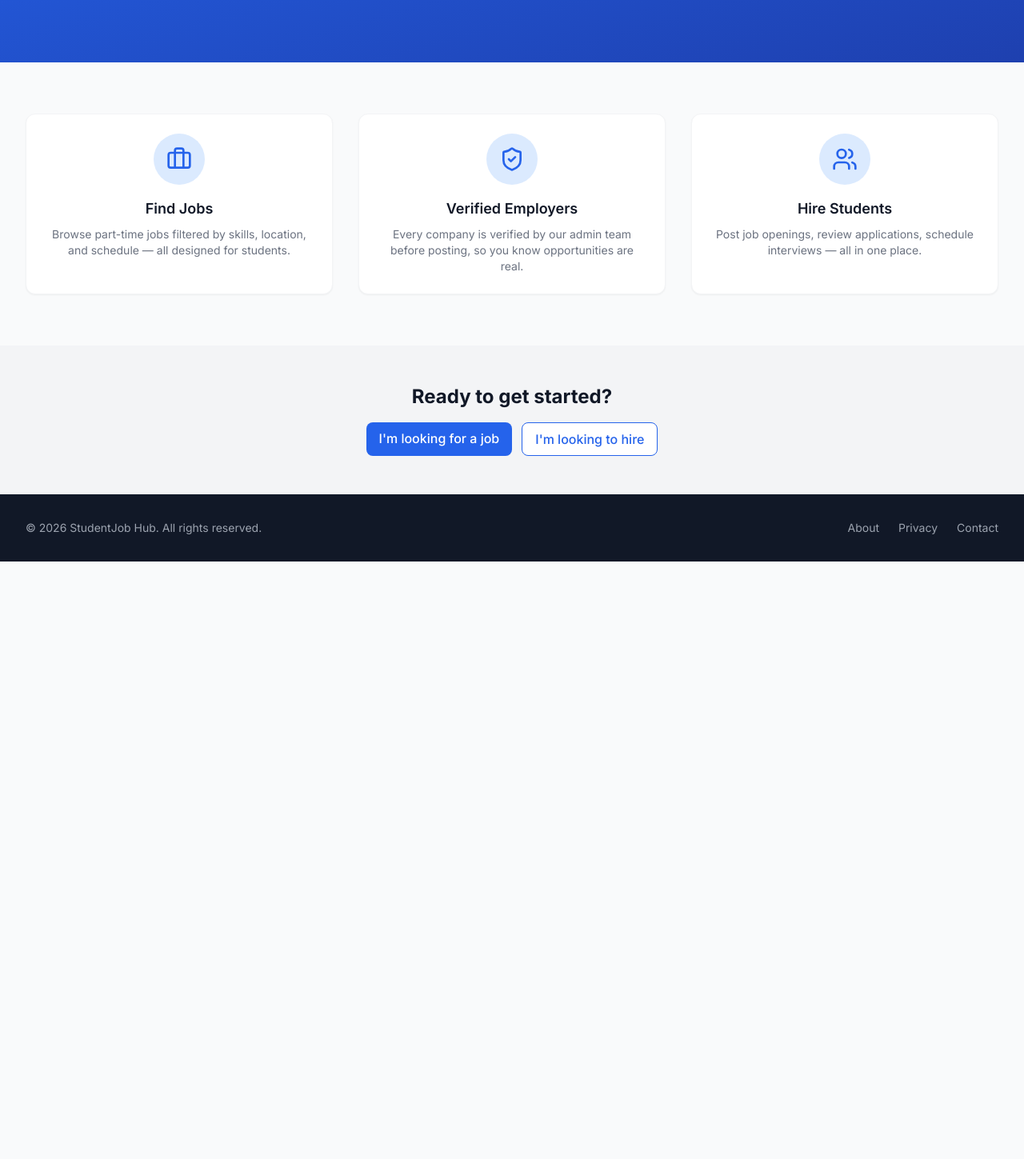
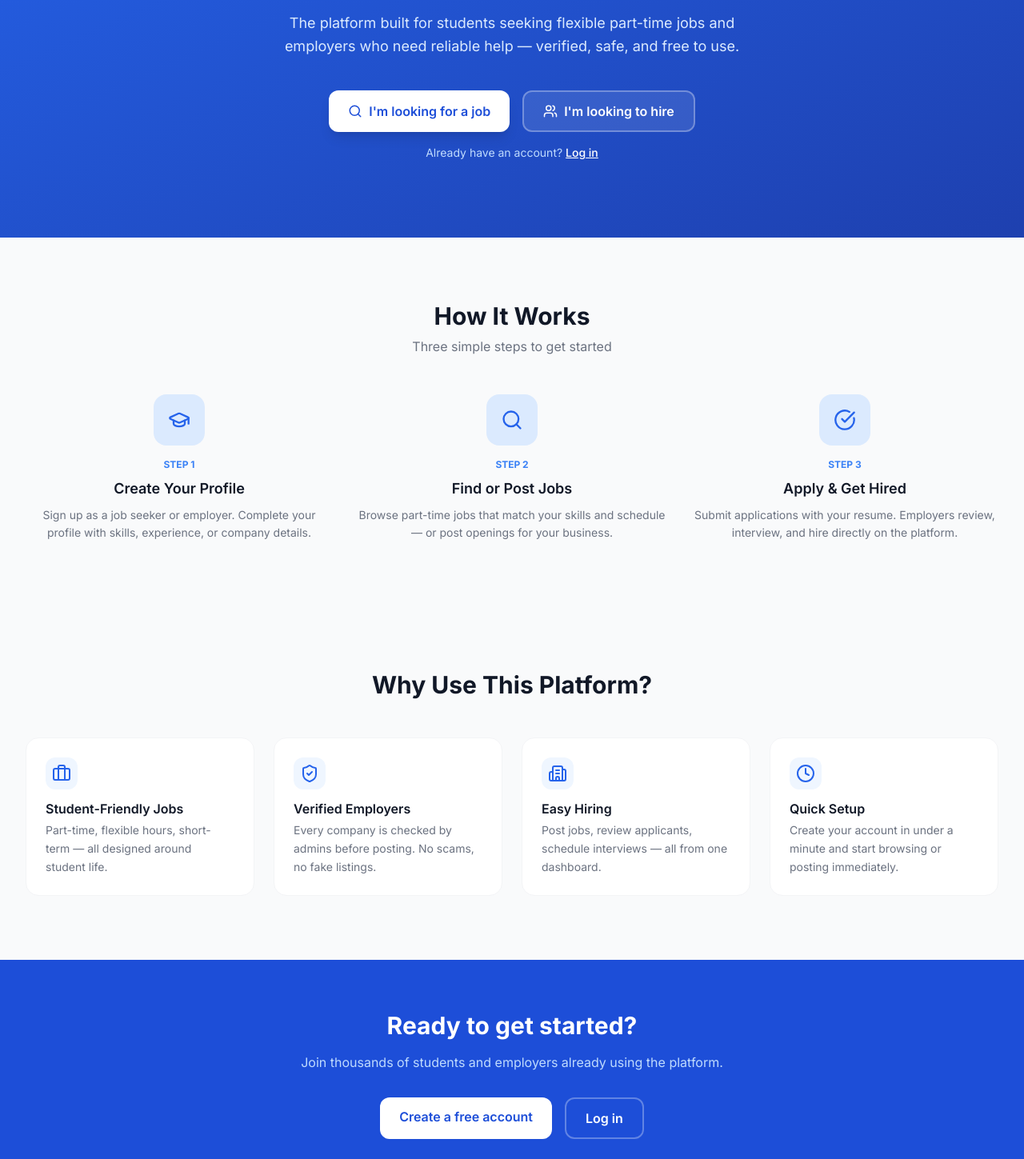
Before and after one commit to Reyad77/Graduation-Thesis-Project, a React (Vite) app in the folder Projct/frontend/: page / in a window 1280 px wide. Shown: the part 341-1790 px from the top of the page at 80% size. Before the commit the page ends 1043 px from the top, so only its background shows below. Built offline with nearby package versions, Linux system fonts and the light colour scheme; no server answers.

Commit message:
landing page implimented

```diff
--- a/Projct/frontend/src/components/common/Layout.tsx
+++ b/Projct/frontend/src/components/common/Layout.tsx
@@ -1,19 +1,22 @@
-import { Outlet } from "react-router-dom";
+import { Outlet, useLocation } from "react-router-dom";
 import Navbar from "./Navbar";
 import Footer from "./Footer";
+import { useAuth } from "@/hooks/useAuth";
 
-/**
- * Root layout component — wraps every page with the navbar and footer.
- * Uses React Router's <Outlet /> to render child routes.
- */
 export default function Layout() {
+  const location = useLocation();
+  const { isAuthenticated } = useAuth();
+
+  // Hide footer on landing page for logged-out users (Home has its own)
+  const hideFooter = location.pathname === "/" && !isAuthenticated;
+
   return (
     <div className="flex flex-col min-h-screen">
       <Navbar />
       <main className="flex-1">
         <Outlet />
       </main>
-      <Footer />
+      {!hideFooter && <Footer />}
     </div>
   );
 }
--- a/Projct/frontend/src/pages/Home.tsx
+++ b/Projct/frontend/src/pages/Home.tsx
@@ -1,85 +1,152 @@
-import { Link } from "react-router-dom";
-import { Search, Briefcase, ShieldCheck, Users } from "lucide-react";
+import { Link, Navigate } from "react-router-dom";
+import { Search, Briefcase, ShieldCheck, Users, GraduationCap, Building2, Clock, CheckCircle } from "lucide-react";
+import { useAuth } from "@/hooks/useAuth";
+import LoadingSpinner from "@/components/common/LoadingSpinner";
 
 export default function Home() {
+  const { isAuthenticated, isLoading, role } = useAuth();
 
+  // Show spinner while checking session
+  if (isLoading) return <LoadingSpinner fullPage />;
+
+  // If logged in, redirect to role dashboard
+  if (isAuthenticated) {
+    if (role === "admin") return <Navigate to="/admin" replace />;
+    if (role === "enterprise") return <Navigate to="/enterprise" replace />;
+    return <Navigate to="/student" replace />;
+  }
+
+  // ── Logged-out landing page ─────────────────────────────
   return (
     <div>
-      {/* ── Hero ─────────────────────────────────────────── */}
+      {/* Hero */}
       <section className="bg-gradient-to-br from-primary-600 to-primary-800 text-white">
-        <div className="max-w-7xl mx-auto px-4 sm:px-6 lg:px-8 py-20 text-center">
-          <h1 className="text-4xl sm:text-5xl font-bold mb-4">
-            Find Your Perfect Part-Time Job
+        <div className="max-w-7xl mx-auto px-4 sm:px-6 lg:px-8 py-24 text-center">
+          <div className="inline-flex items-center gap-2 bg-white/10 border border-white/20 rounded-full px-4 py-1.5 text-sm mb-6">
+            <GraduationCap size={16} />
+            Part-time jobs for college students
+          </div>
+          <h1 className="text-4xl sm:text-6xl font-bold mb-4 leading-tight">
+            Find Work That Fits<br />Your Class Schedule
           </h1>
-          <p className="text-lg sm:text-xl text-primary-100 mb-8 max-w-2xl mx-auto">
-            The platform connecting students with flexible part-time work — and helping employers find the right people.
+          <p className="text-lg text-primary-100 mb-10 max-w-xl mx-auto leading-relaxed">
+            The platform built for students seeking flexible part-time jobs and employers
+            who need reliable help — verified, safe, and free to use.
           </p>
           <div className="flex flex-col sm:flex-row gap-4 justify-center">
-            <Link to="/register" className="bg-white border border-white text-primary-700 hover:bg-primary-50 hover:border-primary-200 px-4 py-2 rounded-lg transition-colors duration-200 font-medium inline-flex items-center">
-              <Search size={18} className="inline mr-1" />
+            <Link to="/register" className="bg-white text-primary-700 hover:bg-primary-50 px-6 py-3 rounded-xl font-semibold transition-all inline-flex items-center justify-center gap-2 shadow-lg shadow-black/10">
+              <Search size={18} />
               I'm looking for a job
             </Link>
-            <Link to="/register" className="bg-white/10 border border-white text-white hover:bg-white hover:text-primary-700 px-4 py-2 rounded-lg transition-colors duration-200 font-medium inline-flex items-center">
-              <Users size={18} className="inline mr-1" />
+            <Link to="/register" className="bg-white/10 border-2 border-white/30 text-white hover:bg-white hover:text-primary-700 px-6 py-3 rounded-xl font-semibold transition-all inline-flex items-center justify-center gap-2">
+              <Users size={18} />
               I'm looking to hire
+            </Link>
+          </div>
+          <p className="text-sm text-primary-200 mt-4">
+            Already have an account? <Link to="/login" className="text-white underline font-medium">Log in</Link>
+          </p>
+        </div>
+      </section>
+
+      {/* How it works */}
+      <section className="max-w-7xl mx-auto px-4 sm:px-6 lg:px-8 py-20">
+        <div className="text-center mb-12">
+          <h2 className="text-3xl font-bold text-gray-900">How It Works</h2>
+          <p className="text-gray-500 mt-2">Three simple steps to get started</p>
+        </div>
+        <div className="grid md:grid-cols-3 gap-8">
+          <StepCard
+            number="1"
+            icon={<GraduationCap size={28} />}
+            title="Create Your Profile"
+            description="Sign up as a job seeker or employer. Complete your profile with skills, experience, or company details."
+          />
+          <StepCard
+            number="2"
+            icon={<Search size={28} />}
+            title="Find or Post Jobs"
+            description="Browse part-time jobs that match your skills and schedule — or post openings for your business."
+          />
+          <StepCard
+            number="3"
+            icon={<CheckCircle size={28} />}
+            title="Apply & Get Hired"
+            description="Submit applications with your resume. Employers review, interview, and hire directly on the platform."
+          />
+        </div>
+      </section>
+
+      {/* Features */}
+      <section className="bg-gray-50 py-20">
+        <div className="max-w-7xl mx-auto px-4 sm:px-6 lg:px-8">
+          <div className="text-center mb-12">
+            <h2 className="text-3xl font-bold text-gray-900">Why Use This Platform?</h2>
+          </div>
+          <div className="grid md:grid-cols-2 lg:grid-cols-4 gap-6">
+            <FeatureCard icon={<Briefcase size={24} />} title="Student-Friendly Jobs"
+              desc="Part-time, flexible hours, short-term — all designed around student life." />
+            <FeatureCard icon={<ShieldCheck size={24} />} title="Verified Employers"
+              desc="Every company is checked by admins before posting. No scams, no fake listings." />
+            <FeatureCard icon={<Building2 size={24} />} title="Easy Hiring"
+              desc="Post jobs, review applicants, schedule interviews — all from one dashboard." />
+            <FeatureCard icon={<Clock size={24} />} title="Quick Setup"
+              desc="Create your account in under a minute and start browsing or posting immediately." />
+          </div>
+        </div>
+      </section>
+
+      {/* CTA */}
+      <section className="bg-primary-700 text-white py-16">
+        <div className="max-w-3xl mx-auto text-center px-4">
+          <h2 className="text-3xl font-bold mb-4">Ready to get started?</h2>
+          <p className="text-primary-200 mb-8">Join thousands of students and employers already using the platform.</p>
+          <div className="flex flex-col sm:flex-row gap-4 justify-center">
+            <Link to="/register" className="bg-white text-primary-700 hover:bg-primary-50 px-6 py-3 rounded-xl font-semibold transition-all">
+              Create a free account
+            </Link>
+            <Link to="/login" className="border-2 border-white/30 text-white hover:bg-white/10 px-6 py-3 rounded-xl font-semibold transition-all">
+              Log in
             </Link>
           </div>
         </div>
       </section>
 
-      {/* ── Features ──────────────────────────────────────── */}
-      <section className="max-w-7xl mx-auto px-4 sm:px-6 lg:px-8 py-16">
-        <div className="grid md:grid-cols-3 gap-8">
-          <FeatureCard
-            icon={<Briefcase size={32} />}
-            title="Find Jobs"
-            description="Browse part-time jobs filtered by skills, location, and schedule — all designed for students."
-          />
-          <FeatureCard
-            icon={<ShieldCheck size={32} />}
-            title="Verified Employers"
-            description="Every company is verified by our admin team before posting, so you know opportunities are real."
-          />
-          <FeatureCard
-            icon={<Users size={32} />}
-            title="Hire Students"
-            description="Post job openings, review applications, schedule interviews — all in one place."
-          />
+      {/* Footer info */}
+      <footer className="bg-gray-900 text-gray-400 py-10 text-center text-sm">
+        <div className="max-w-7xl mx-auto px-4">
+          <p className="font-bold text-white text-lg mb-2">StudentJob Hub</p>
+          <p>The part-time job platform for college students and employers.</p>
+          <p className="mt-4 text-gray-600">© {new Date().getFullYear()} All rights reserved.</p>
         </div>
-      </section>
-
-      {/* ── CTA ───────────────────────────────────────────── */}
-      <section className="bg-gray-100">
-        <div className="max-w-7xl mx-auto px-4 sm:px-6 lg:px-8 py-12 text-center">
-          <h2 className="text-2xl font-bold text-gray-900 mb-4">
-            Ready to get started?
-          </h2>
-          <div className="flex gap-3 justify-center">
-            <Link to="/register" className="btn-primary">I'm looking for a job</Link>
-            <Link to="/register" className="btn-secondary">I'm looking to hire</Link>
-          </div>
-        </div>
-      </section>
+      </footer>
     </div>
   );
 }
 
-function FeatureCard({
-  icon,
-  title,
-  description,
-}: {
-  icon: React.ReactNode;
-  title: string;
-  description: string;
+function StepCard({ number, icon, title, description }: {
+  number: string; icon: React.ReactNode; title: string; description: string;
 }) {
   return (
-    <div className="card text-center">
-      <div className="inline-flex items-center justify-center w-16 h-16 rounded-full bg-primary-100 text-primary-600 mb-4">
+    <div className="text-center">
+      <div className="inline-flex items-center justify-center w-16 h-16 rounded-2xl bg-primary-100 text-primary-600 mb-4">
         {icon}
       </div>
+      <div className="text-xs font-bold text-primary-500 mb-2">STEP {number}</div>
       <h3 className="text-lg font-semibold text-gray-900 mb-2">{title}</h3>
-      <p className="text-sm text-gray-500">{description}</p>
+      <p className="text-sm text-gray-500 leading-relaxed">{description}</p>
     </div>
   );
 }
+
+function FeatureCard({ icon, title, desc }: { icon: React.ReactNode; title: string; desc: string }) {
+  return (
+    <div className="bg-white rounded-2xl border border-gray-100 p-6 hover:shadow-md transition-shadow">
+      <div className="w-10 h-10 rounded-xl bg-primary-50 text-primary-600 flex items-center justify-center mb-3">
+        {icon}
+      </div>
+      <h3 className="font-semibold text-gray-900 mb-1">{title}</h3>
+      <p className="text-sm text-gray-500 leading-relaxed">{desc}</p>
+    </div>
+  );
+}
```
